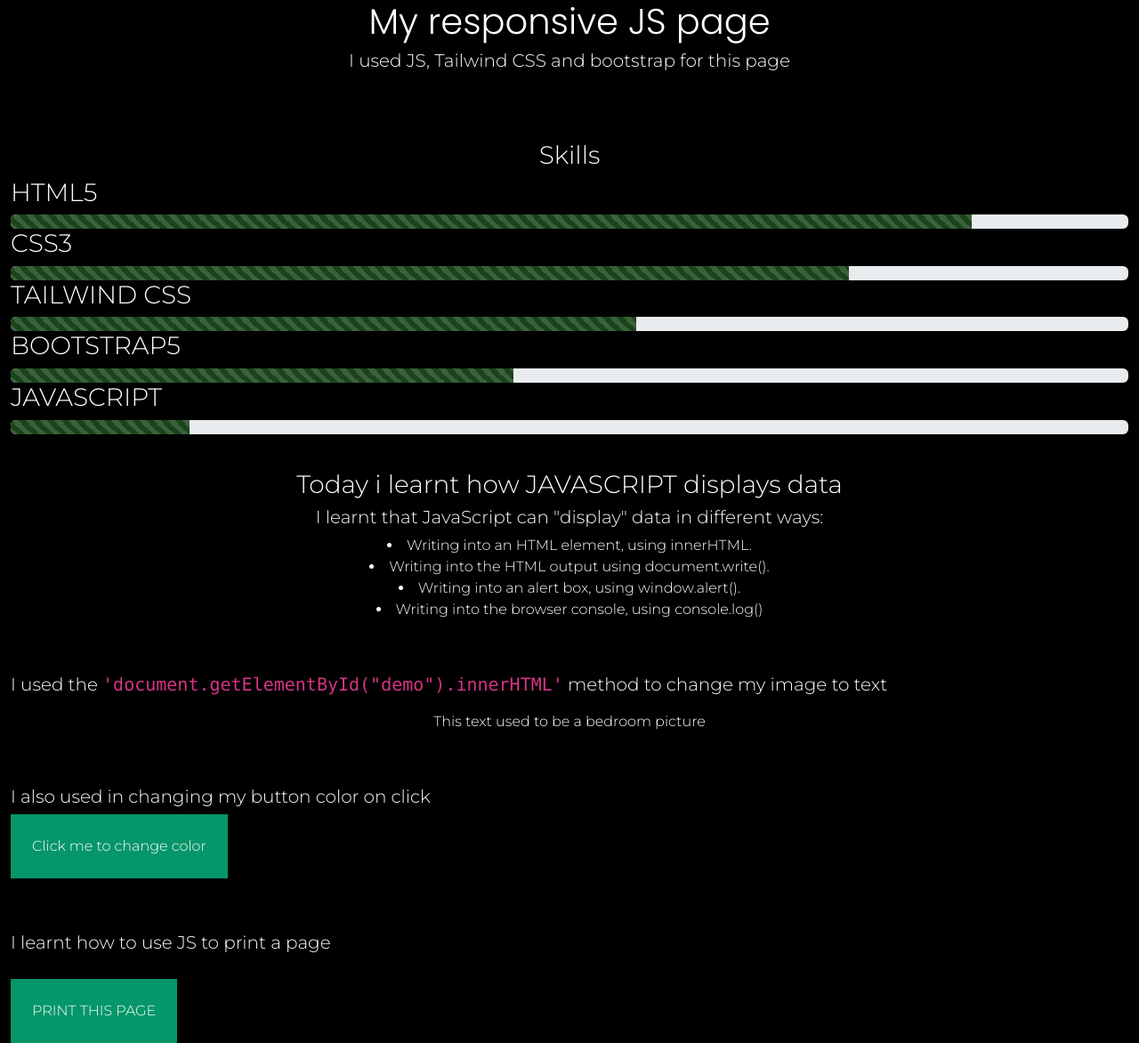
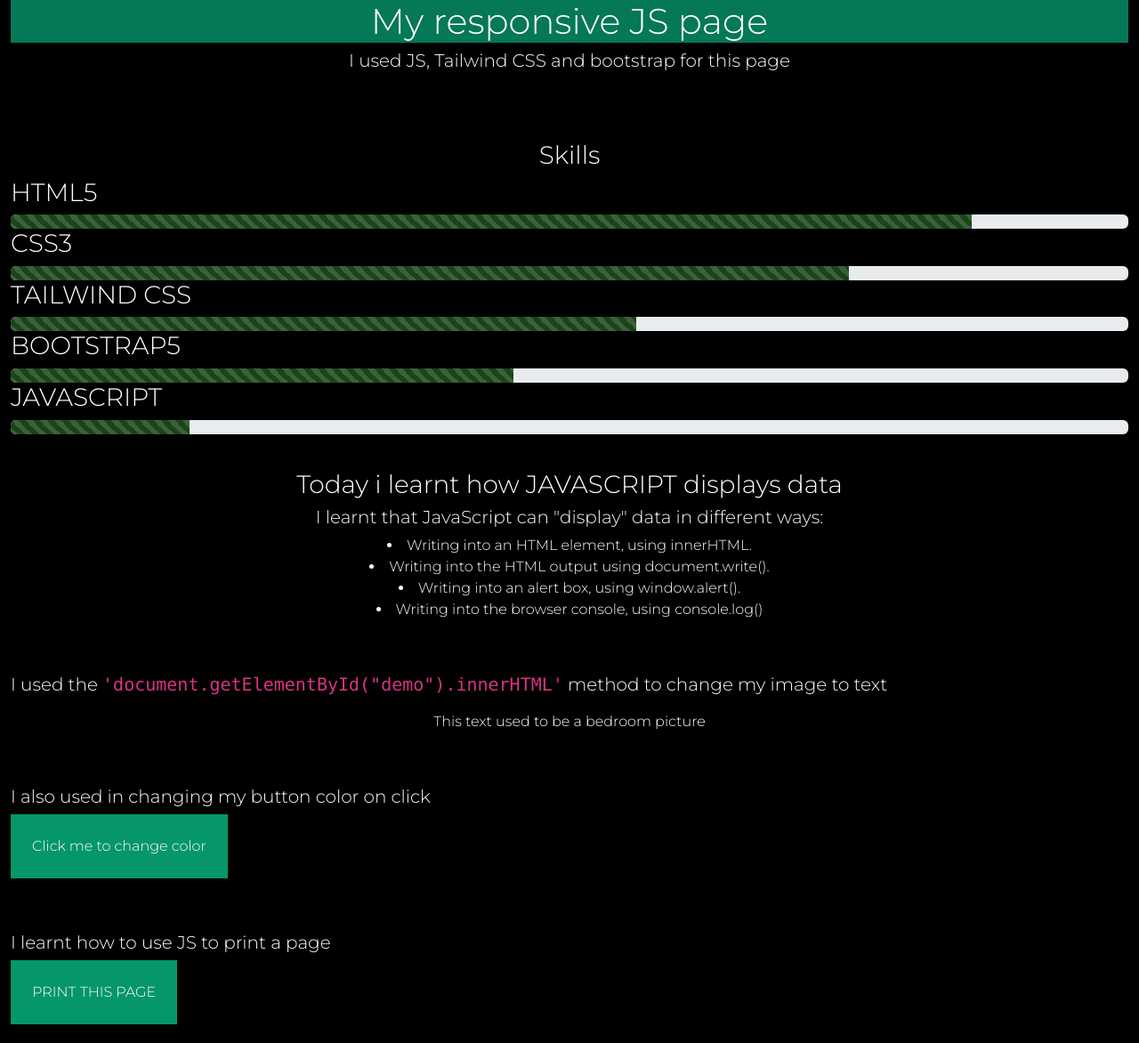
Before and after one commit to Adedoyinlorukomi/JS, a plain HTML site: page index.html in a window 1280 px wide. Shown: the whole page at 89% size. After the commit the page ends 1151 px from the top, so only its background shows below. Drawn offline with nearby package versions, Linux system fonts and the light colour scheme; a web font is replaced by a local one.

Commit message:
Update index.html

```diff
--- a/index.html
+++ b/index.html
@@ -3,7 +3,7 @@
 <head>
     <meta charset="UTF-8">
     <meta name="viewport" content="width=device-width, initial-scale=1.0">
-    <title>Document</title>
+    <title>My JS</title>
     <script src="https://cdn.tailwindcss.com"></script>
     <link rel="preconnect" href="https://fonts.googleapis.com">
 <link rel="preconnect" href="https://fonts.gstatic.com" crossorigin>
@@ -13,7 +13,7 @@
 
 </head>
 <body class="container text-white bg-black font-['Montserrat']">
-    <p class="h1 text-center font-['Poppins']">My responsive JS page</p>
+    <p class="h1 text-center font-['Poppins' bg-emerald-700 text-white">My responsive JS page</p>
     <p class="h5 text-center">I used JS, Tailwind CSS and bootstrap for this page</p>
     <p class="pt-[70px] text-center h3">Skills</p>
     <div class="progress-children h-">
@@ -55,8 +55,7 @@
     <button id="button" onclick="buttonColor()" class="bg-emerald-600 p-6">Click me to change color</button>
 
     <p class="h5 pt-[60px]">I learnt how to use JS to print a page</p>
-    <button type="button" style="position: absolute; top: 1100px;
-     margin: auto;" onclick="print()" class="bg-emerald-600 py-4 px-6">PRINT THIS PAGE</button>
+    <button type="button" onclick="print()" class="bg-emerald-600 py-4 px-6">PRINT THIS PAGE</button>
 
 
     <script src="script.js">
```
